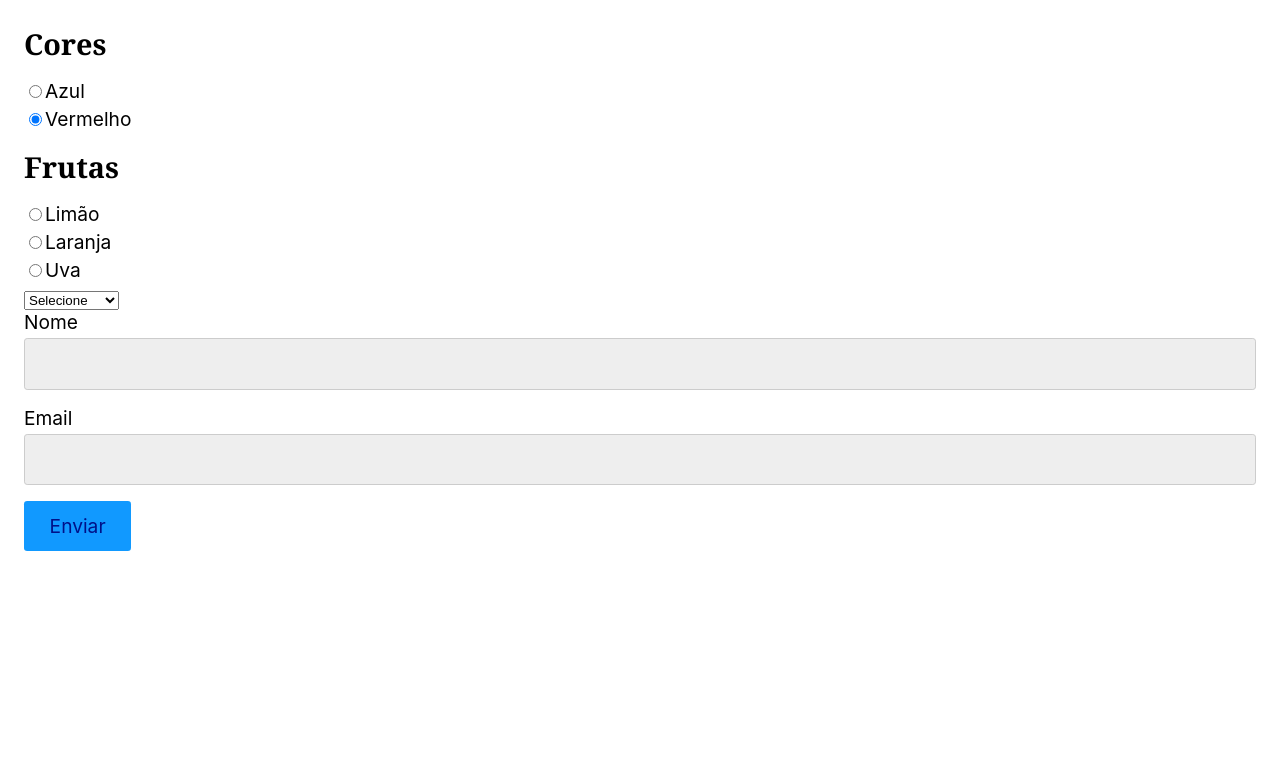
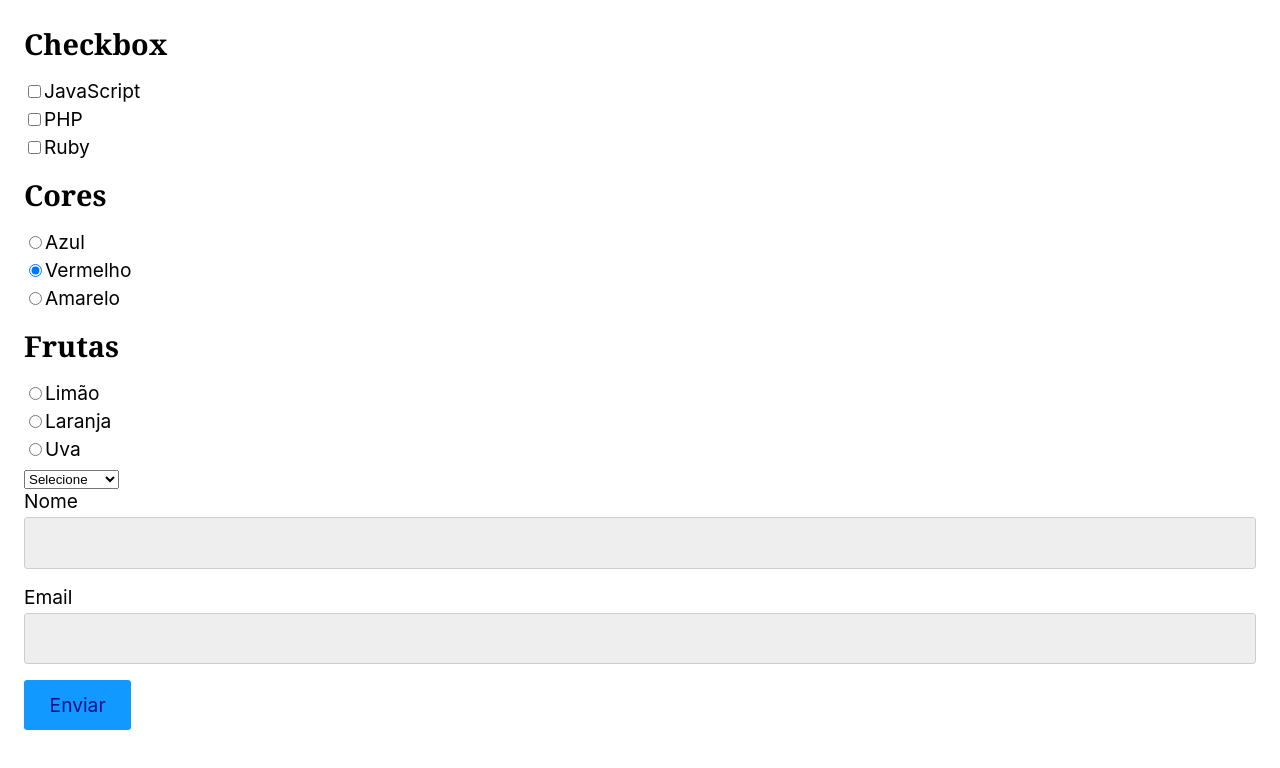
Before and after one commit to tatisabinoviana/ReactParaIniciantesOrigamid, a React (Create React App) app: page / in a window 1280 px wide. Shown: the top 768 px of the page. Built offline with nearby package versions, Linux system fonts and the light colour scheme.

Commit message:
producao do checkbox componetizado, onde cada caixa é selecionada e incluída numa array

```diff
--- a/src/App.js
+++ b/src/App.js
@@ -1,4 +1,5 @@
 import React from 'react';
+import Checkbox from './Form/Checkbox';
 import Input from './Form/Input';
 import Radio from './Form/Radio';
 import Select from './Form/Select';
@@ -9,11 +10,23 @@
   const [produto, setProduto] = React.useState('');
   const [cor, setCor] = React.useState('Vermelho');
   const [frutas, setFrutas] = React.useState('');
+  const [linguagens, setLinguagens] = React.useState([]);
 
   return (
     <form>
+      <h2>Checkbox</h2>
+      <Checkbox
+        options={['JavaScript', 'PHP', 'Ruby']}
+        value={linguagens}
+        setValue={setLinguagens}
+      />
+
       <h2>Cores</h2>
-      <Radio options={['Azul', 'Vermelho']} value={cor} setValue={setCor} />
+      <Radio
+        options={['Azul', 'Vermelho', 'Amarelo']}
+        value={cor}
+        setValue={setCor}
+      />
       <h2>Frutas</h2>
       <Radio
         options={['Limão', 'Laranja', 'Uva']}
--- /dev/null
+++ b/src/Form/Checkbox.js
@@ -0,0 +1,28 @@
+import React from 'react';
+
+const Checkbox = ({ options, value, setValue }) => {
+  function handleChange({ target }) {
+    if (target.checked) {
+      setValue([...value, target.value]);
+    } else {
+      setValue(value.filter((itemValue) => itemValue !== target.value));
+    }
+  }
+  return (
+    <>
+      {options.map((option) => (
+        <label key={option}>
+          <input
+            type="checkbox"
+            value={option}
+            checked={value.includes(option)}
+            onChange={handleChange}
+          />
+          {option}
+        </label>
+      ))}
+    </>
+  );
+};
+
+export default Checkbox;
```
